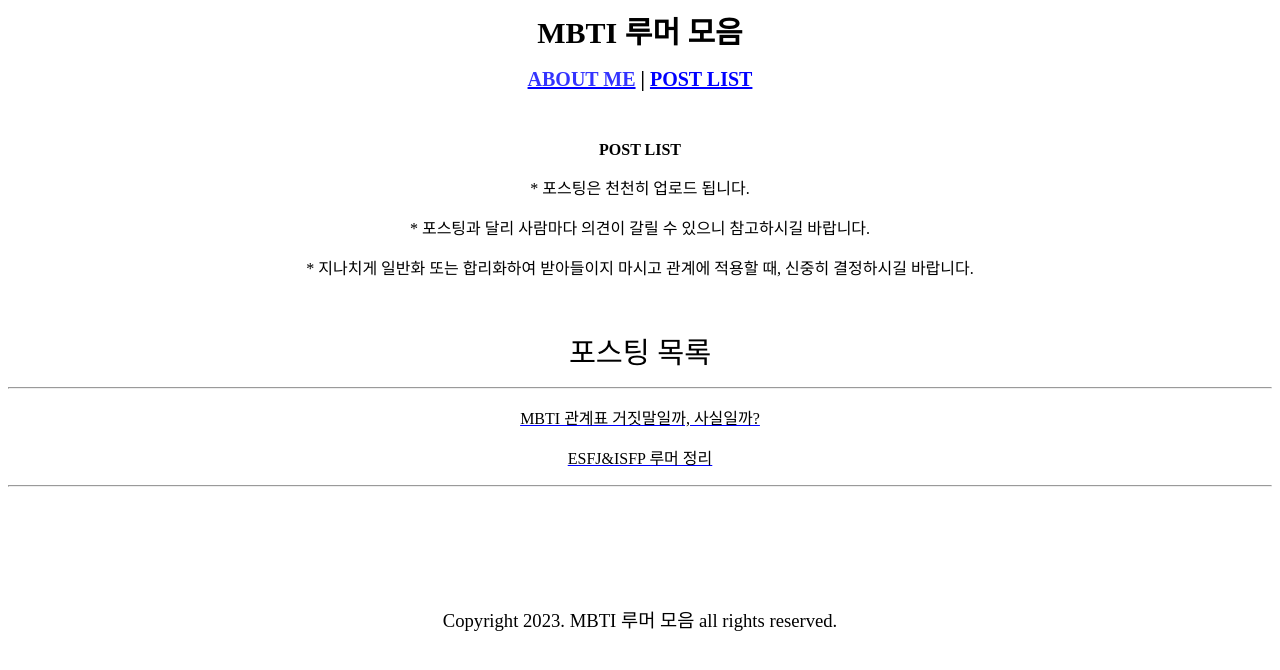
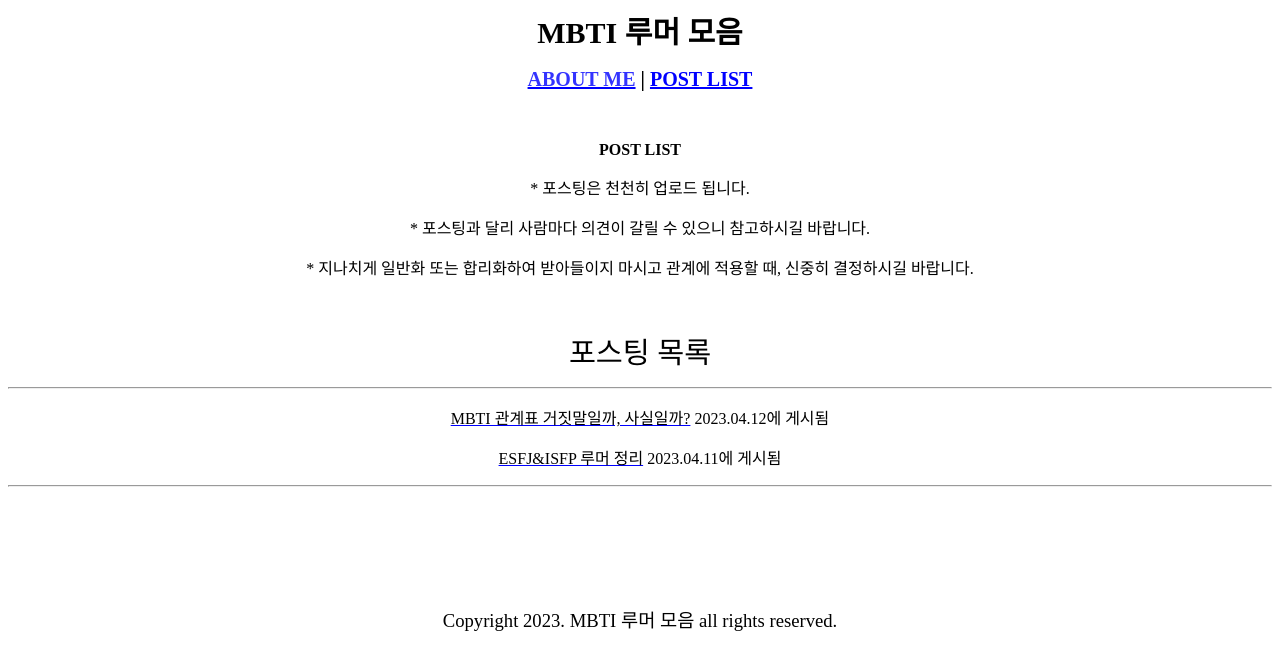
Before and after one commit to mbti-data/post-list, a plain HTML site: page index.html in a window 1280 px wide. Drawn offline with Linux system fonts and the light colour scheme.

Commit message:
Add files via upload

```diff
--- a/index.html
+++ b/index.html
@@ -20,8 +20,8 @@
     <p align="center">&nbsp;</p>
     <p align="center"><font face="한컴산뜻돋움"><span style="font-size:22pt;">포스팅 목록</span></font></p>
     <hr>
-    <p><a href="https://mbti-rumors.github.io/mbti-relationship-table-rumor/"><font color="black">MBTI 관계표&nbsp;거짓말일까, 사실일까?</font></a></p>
-    <p><a href="https://mbti-rumors.github.io/esfj-isfp-rumor/"><font color="black">ESFJ&amp;ISFP 루머 정리</font></a></p>
+    <p><a href="https://mbti-rumors.github.io/mbti-relationship-table-rumor/"><font color="black">MBTI 관계표&nbsp;거짓말일까, 사실일까?</font></a><font color="black"><span style="text-align:center;"> 2023.04.12에 게시됨</span></font></p>
+    <p><a href="https://mbti-rumors.github.io/esfj-isfp-rumor/"><font color="black">ESFJ&amp;ISFP 루머 정리</font></a><font color="black"> 2023.04.11에 게시됨</font></p>
     <hr>
     <p align="center"><font face="페이북 OTF Bold">&nbsp;</font></p>
     <p align="center">&nbsp;</p>
```
